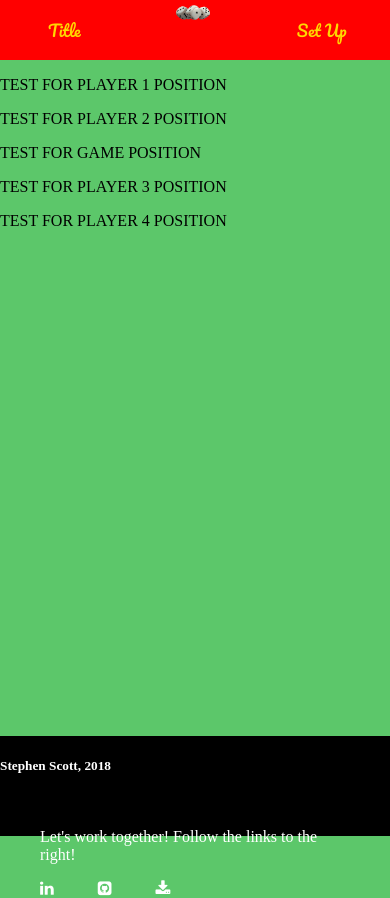
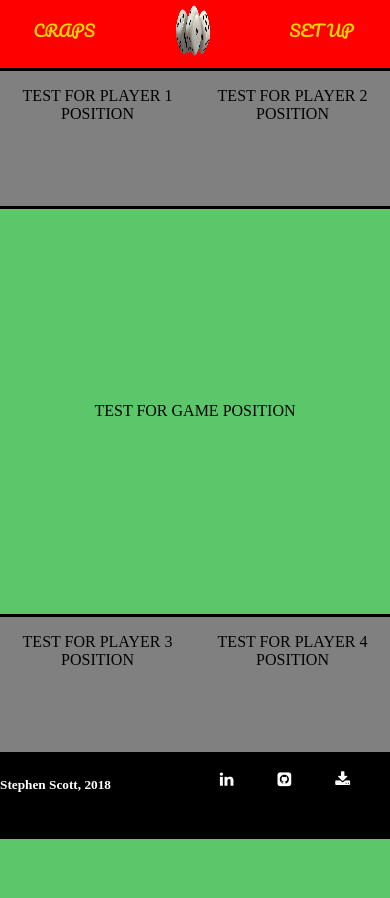
Before and after one commit to StephenJMScott/crapswebproject, a plain HTML site: page index.html in a window 390 px wide. After the commit the page ends 844 px from the top, so only its background shows below. Drawn offline with Linux system fonts and the light colour scheme.

Commit message:
skeleton of page responsive and complete 11.56 11/04/2016

```diff
--- a/css/style.css
+++ b/css/style.css
@@ -1,21 +1,18 @@
 /*Imported Fonts */
 @import url('https://fonts.googleapis.com/css?family=Pacifico');
 
-body, html, #container {
+body, html, #container{
   height: 100%;
 }
 
 body{
-    margin:0px auto;
-    padding:0px auto;
+    margin:0px;
+    padding:0px;
     background-color:#5CC76A;
 }
 
-.container{
-    min-height: calc(90vh - 100px)
-}
 
-/*Header of Page */
+/*header and footer */
 ul.heading {
     width:100%;
     margin:0 auto;
@@ -38,7 +35,7 @@ ul.heading {
 
 .heading li img{
     max-inline-size:30%;
-    minimum-inline-size: 20%;
+    min-height:6vh;
     padding-top: 5px;
     padding-bottom: 5px;
 }
@@ -80,11 +77,12 @@ ul.heading {
 
 
 footer{
-    min-height: 100px;
+    min-height: 10vh;
     background-color: black;
     color:white;
-    padding: 20px, 10px;
-    margin: 20px, 10px;
+    bottom: 0;
+    margin-top: 0px;
+    padding-top: 0px;
 }
 
 footer li{
@@ -93,6 +91,128 @@ footer li{
     padding-right: 20px;
 }
 
-#footer-details i::before{
+.desktopOnly{
+        display:none;
+
+    }
+
+
+#footer-details i{
     color: white;
 }
+
+/*Main Part of Page */
+
+.container{
+    min-height: calc(100vh - 20vh);
+    display:flex;
+    flex-direction:column;
+    flex-wrap:nowrap;
+    justify-content:space-between;
+    align-items:center;
+    padding-bottom: 0px;
+}
+
+
+#participants1{
+    width:100vw;
+    display: flex;
+    flex-direction:row;
+    justify-content:space-evenly;
+    float:left;
+    text-align: center;
+    height: 100%;
+    top: 0px;
+    min-height:16vh;
+    background-color: grey;
+    padding-bottom: 0px;
+    margin-bottom: 0px;
+    border:solid;
+    border-color: black;
+}
+
+#participants2{
+    width:100vw;
+    display: flex;
+    flex-direction:row;
+    justify-content:space-evenly;
+    float: right;
+    text-align: center;
+    height: 100%;
+    bottom:0px;
+    min-height:16vh;
+    background-color: grey;
+    border:solid;
+    border-color: black;
+}
+
+#game{
+    width: 100vw;
+    display: flex;
+    flex-direction:column;
+    justify-content:center;
+    align-items: center;
+    text-align: center;
+    min-height: 48vh;
+}
+
+#player1, #player2, #player3, #player4{
+    height:100%;
+    min-width: 50%;
+    align-items:center;
+
+}
+
+
+
+/*Media Queries for Tablet and Bigger */
+@media only screen and (min-width: 768px){
+    .container{
+    flex-direction:row;
+}
+}
+
+@media only screen and (min-width: 768px){
+    #participants1{
+        width:25vw;
+        top:0;
+        bottom: 0;
+        flex-direction:column;
+        min-height: 80vh;
+
+}
+
+}
+@media only screen and (min-width: 768px){
+    #participants2{
+        width:25vw;
+        top:0;
+        bottom: 0;
+        flex-direction:column;
+        min-height: 80vh;
+}
+
+}
+
+@media only screen and (min-width: 768px){
+    #player1, #player2, #player3, #player4{
+    height: 50%
+}
+}
+
+
+@media only screen and (min-width: 768px){
+    #game{
+        width: 40vw;
+        top:0px;
+        bottom:0px;
+        min-height: 80vh;
+    }
+}
+
+@media only screen and (min-width: 768px){
+    .desktopOnly{
+        display:inline-block !important
+
+    }
+}
--- a/index.html
+++ b/index.html
@@ -11,9 +11,9 @@
 <body>
     <header>
         <ul class = "heading">
-            <li><p>Title</p></li>
+            <li><p>CRAPS</p></li>
             <li><img src = "css/assets/dice.png"></li>
-            <li><p>Set Up</p></li>
+            <li><p>SET UP</p></li>
         </ul>
     </header>
         <div class = "container">
@@ -51,7 +51,7 @@
 
                 <div>
                     <ul class="list-inline social-links row pull-right">
-                        <li><p>Let's work together! Follow the links to the right!</p></li>
+                        <li><p class ="desktopOnly">Let's work together! Follow the links to the right!</p></li>
                         <li><a target="_blank" href="https://www.linkedin.com/in/stephen-scott-13a952121/"><i class="fa fa-linkedin"></i></a></li>
                         <li><a target="_blank" href="https://github.com/StephenJMScott"><i class="fa fa-github-square"></i></a></li>
                         <li><a href="#" class ="cv-pdf"><i class="fa fa-download" aria-hidden="true"></i></a></li>
```
